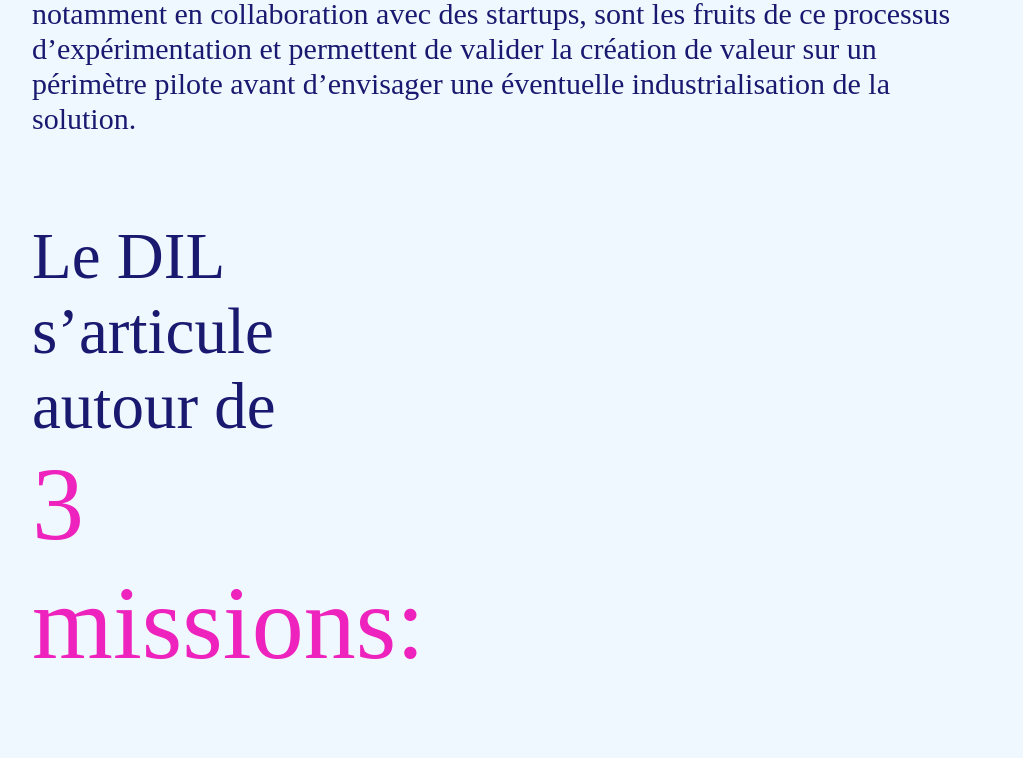
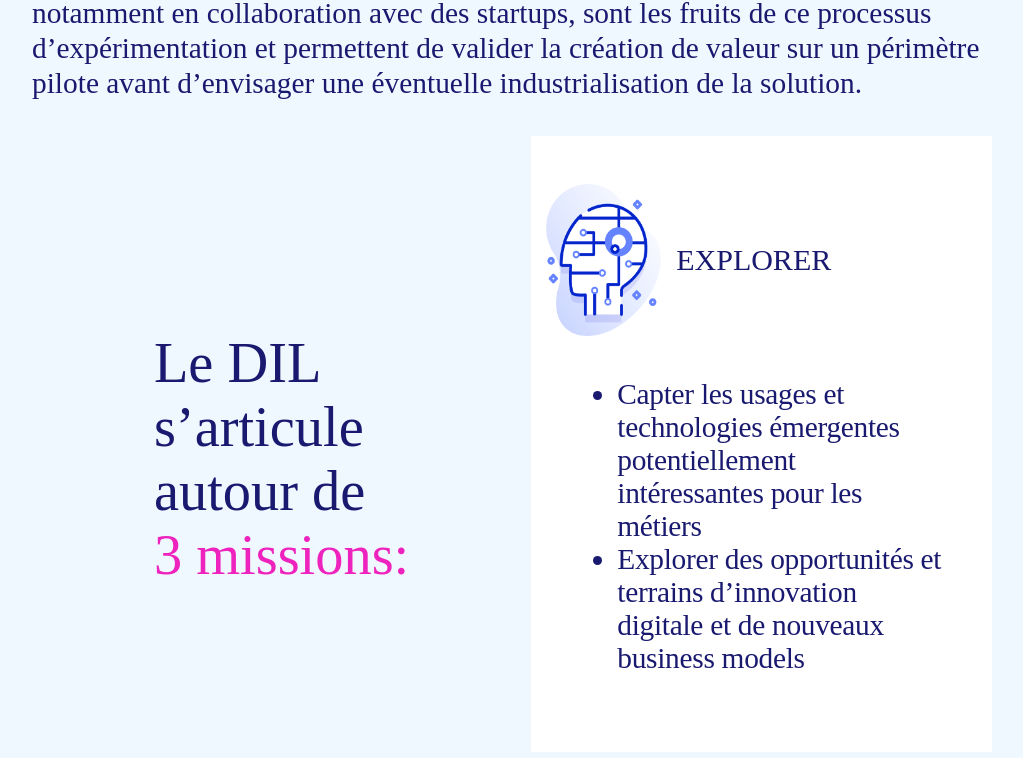
Before and after one commit to khalil-elalami-ocpgroup/dil-report-2020, a plain HTML site: page vision-missions.html in a window 1280 px wide. Shown: the part 894-1652 px from the top of the page, without its empty margins (128-1151 px from the left). Drawn offline with Linux system fonts and the light colour scheme; a web font is replaced by a local one.

Commit message:
resposive blocks

```diff
--- a/second-page.css
+++ b/second-page.css
@@ -50,7 +50,8 @@ a:active {
 	margin: 75px auto;
 }
 .sp-text {
-	font-size: 30px;
+	width:100%;
+	font-size: calc(23px + .5vw);
 	font-weight: 500;
 	line-height: 35px;
 
@@ -58,13 +59,14 @@ a:active {
 .sp-boxes {
 	display: block;
 	justify-content: center;
+	margin: auto;
 }
 .sp-box {
-	max-width: 100%;
+
 	margin-bottom: 30px;
 	padding-bottom: 5%;
 	padding-top: 5%;
-	min-width: 450px;
+
 }
 
 @media only screen and (min-width: 1240px) {
@@ -79,22 +81,77 @@ a:active {
 }
 
 .sp-dilarticule {
+
+	width: auto;
+
+	margin-left: auto;
+    margin-right: auto;
 	font-family: 'SF-Pro-Rounded-Bold';
-	font-size: 65px;
+	font-size: calc(50px + .5vw);
+	@media only screen
+and (max-width : 320px) {
+/* Styles */
+}
+
+/* iPads (portrait and landscape) ----------- */
+@media only screen
+and (min-device-width : 768px)
+and (max-device-width : 1024px) {
+/* Styles */
+}
+
+/* iPads (landscape) ----------- */
+@media only screen
+and (min-device-width : 768px)
+and (max-device-width : 1024px)
+and (orientation : landscape) {
+/* Styles */
+}
+
+/* iPads (portrait) ----------- */
+@media only screen
+and (min-device-width : 768px)
+and (max-device-width : 1024px)
+and (orientation : portrait) {
+/* Styles */
+}
+
+/* Desktops and laptops ----------- */
+@media only screen
+and (min-width : 1224px) {
+/* Styles */
+}
+
+/* Large screens ----------- */
+@media only screen
+and (min-width : 1824px) {
+/* Styles */
+}
+
+/* iPhone 4 ----------- */
+@media
+only screen and (-webkit-min-device-pixel-ratio : 1.5),
+only screen and (min-device-pixel-ratio : 1.5) {
+/* Styles */
+}
 }
 .sp-dilarticule span {
+	margin-left: auto;
+    margin-right: auto;
 	color: rgba(238, 34, 189, 1);
-	font-size: 6.5rem;
+	font-size: calc(50px + .5vw);
 	font-family: 'SF-Pro-Rounded-Bold';
 }
 
 .sp-box.with-image {
 	background-color: white;
-	padding-left: 40px;
-	padding-right: 20px;
+	width: auto;
+
 }
 
 .sp-box.with-image *{
+	width: auto;
+
 	background-color: white;
 }
 .sp-bwi-header{
@@ -115,16 +172,18 @@ a:active {
 	font-family: "SF-Pro-Rounded-Bold";
 	font-size: 30px;
 	text-align: center;
-	margin-left: 20px
+	margin-left: auto;
 
 }
 
 .sp-box.with-image ul{
 	list-style-type:disc;
-	font-size: 28px;
+	font-size: calc(23px + .5vw);
 	margin-left: 10%;
 	margin-right: 10%;
 	letter-spacing: -0.01em;
-	line-height: 27px;
-	margin-top: 40px
+
+	margin-top: 40px;
+
+
 }
--- a/vision-missions.html
+++ b/vision-missions.html
@@ -31,12 +31,14 @@
     Le digital Innovation LAB offre aux métiers OCP le cadre favorable pour répondre à leurs problématiques opérationnelles en expérimentant des solutions innovantes grâce à la technologie et au digital. Les prototypes réalisés notamment en collaboration avec des startups, sont les fruits de ce processus d’expérimentation et permettent de valider la création de valeur sur un périmètre pilote avant d’envisager une éventuelle industrialisation de la solution. <br/><br/>
   </div>
   <div class="sp-boxes">
-    <div class="sp-box sp-dilarticule">Le DIL<br/>
+
+    <div class="sp-box sp-dilarticule" style="margin: auto; margin-left: auto;">Le DIL<br/>
       s’articule<br/>
       autour de<br/>
       <span>3 missions:</span></div>
+
     <div class="sp-box with-image left-box">
-      <div class="sp-bwi-header"> <img src="img/Image_3_0-3x.png" class="sp-bwi-img">
+      <div class="sp-bwi-header" > <img src="img/Image_3_0-3x.png" class="sp-bwi-img">
         <div class="header-text">EXPLORER</div>
       </div>
       <div class="list">
```
